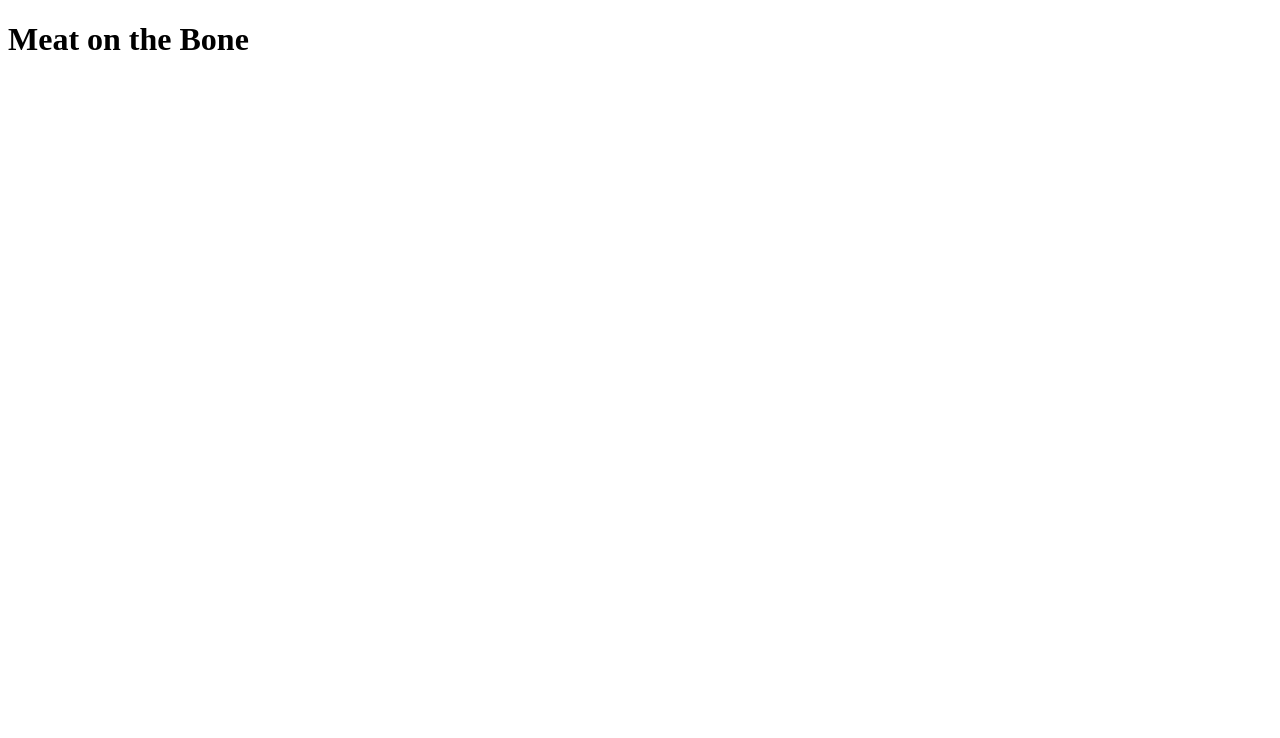
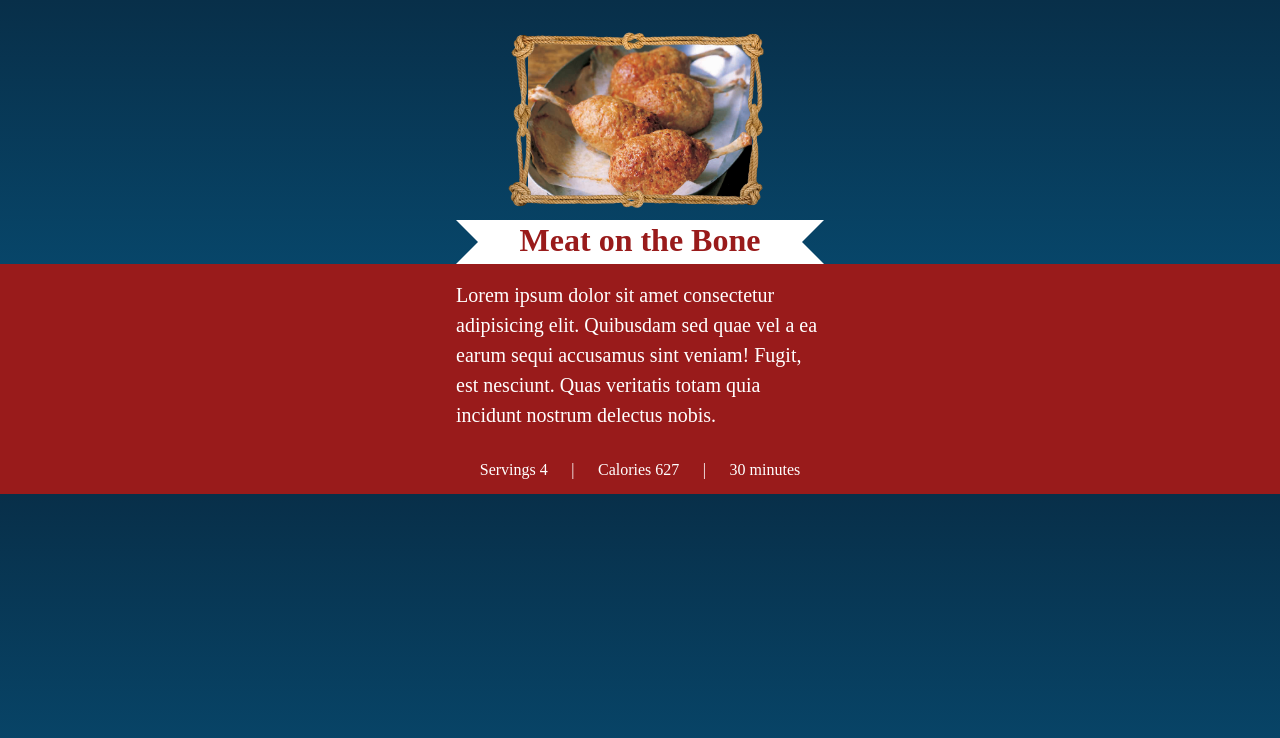
Before and after one commit to BeatHerSppark/pirate-recipes, a plain HTML site: page recipes/meat.html in a window 1280 px wide. Drawn offline with Linux system fonts and the light colour scheme; a web font is replaced by a local one.

Commit message:
started meat page

```diff
--- a/recipes/meat.css
+++ b/recipes/meat.css
@@ -0,0 +1,81 @@
+header {
+  display: flex;
+  flex-direction: column;
+  align-items: center;
+  color: white;
+  position: relative;
+}
+
+.imgcontainer {
+  margin-top: 1.5rem;
+  position: relative;
+  overflow: hidden;
+  width: 17rem;
+  height: 12rem;
+  display: flex;
+  flex-direction: column;
+  justify-content: center;
+  align-items: center;
+}
+
+.imgcontainer .mainimg {
+  width: 14rem;
+  height: 10rem;
+  object-fit: cover;
+}
+
+.imgcontainer .borderimg {
+  position: absolute;
+  z-index: 2;
+  top: 0.5rem;
+  left: 0.25rem;
+  height: 11rem;
+  width: 16rem;
+}
+
+.underline {
+  position: absolute;
+  border-top: 1.4rem solid white;
+  border-bottom: 1.4rem solid white;
+  border-left: 1.4rem solid transparent;
+  border-right: 1.4rem solid transparent;
+  margin-top: 0;
+  left: 50%;
+  transform: translateX(-50%);
+  margin-top: 13.75rem;
+  width: 23rem;
+  z-index: -1;
+}
+
+header h1 {
+  color: #991b1b;
+  width: 21rem;
+  text-align: center;
+  font-size: 2rem;
+  font-weight: 700;
+}
+
+.recipecontainer {
+  background-color: #991b1b;
+  color: white;
+  display: flex;
+  flex-direction: column;
+  justify-content: center;
+  align-items: center;
+}
+
+.recipecontainer p {
+  margin-top: 1rem;
+  font-size: 1.25rem;
+  width: 23rem;
+}
+
+.recipecontainer .content {
+  padding: 0.75rem;
+  width: 23rem;
+  margin-top: 1rem;
+  display: flex;
+  flex-direction: row;
+  justify-content: space-around;
+  align-items: center;
+}
--- a/recipes/meat.html
+++ b/recipes/meat.html
@@ -3,10 +3,34 @@
   <head>
     <meta charset="UTF-8" />
     <meta name="viewport" content="width=device-width, initial-scale=1.0" />
+    <link rel="stylesheet" href="../utils.css" />
     <link rel="stylesheet" href="meat.css" />
     <title>Meat on the Bone</title>
   </head>
   <body>
-    <h1>Meat on the Bone</h1>
+    <header>
+      <div class="imgcontainer">
+        <img class="borderimg" src="../assets/rope.png" alt="" />
+        <img class="mainimg" src="../assets/meat.png" alt="meat" />
+      </div>
+      <div class="underline"></div>
+      <h1>Meat on the Bone</h1>
+    </header>
+    <section class="recipecontainer">
+      <p>
+        Lorem ipsum dolor sit amet consectetur adipisicing elit. Quibusdam sed
+        quae vel a ea earum sequi accusamus sint veniam! Fugit, est nesciunt.
+        Quas veritatis totam quia incidunt nostrum delectus nobis.
+      </p>
+      <div class="content">
+        <div class="servings">Servings 4</div>
+        <div class="vl">|</div>
+        <div class="calories">Calories 627</div>
+        <div class="vl">|</div>
+        <div class="time">30 minutes</div>
+      </div>
+      <div class="ingredients"></div>
+      <div class="steps"></div>
+    </section>
   </body>
 </html>
--- a/style.css
+++ b/style.css
@@ -1,32 +1,5 @@
-@import url(https://db.onlinewebfonts.com/c/82848488b73a87d72f2436c02b9ab608?family=ONE+PIECE);
-
-@font-face {
-  font-family: "ONE PIECE";
-  src: url("https://db.onlinewebfonts.com/t/82848488b73a87d72f2436c02b9ab608.eot");
-  src: url("https://db.onlinewebfonts.com/t/82848488b73a87d72f2436c02b9ab608.eot?#iefix")
-      format("embedded-opentype"),
-    url("https://db.onlinewebfonts.com/t/82848488b73a87d72f2436c02b9ab608.woff2")
-      format("woff2"),
-    url("https://db.onlinewebfonts.com/t/82848488b73a87d72f2436c02b9ab608.woff")
-      format("woff"),
-    url("https://db.onlinewebfonts.com/t/82848488b73a87d72f2436c02b9ab608.ttf")
-      format("truetype"),
-    url("https://db.onlinewebfonts.com/t/82848488b73a87d72f2436c02b9ab608.svg#ONE PIECE")
-      format("svg");
-}
-
 :root {
   --orange500: #f97316;
-}
-
-body {
-  background: rgb(8, 47, 73);
-  background: linear-gradient(
-    180deg,
-    rgba(8, 47, 73, 1) 0%,
-    rgba(7, 89, 133, 1) 100%
-  );
-  font-family: "ONE PIECE";
 }
 
 header {
--- a/utils.css
+++ b/utils.css
@@ -77,3 +77,30 @@ svg {
     scroll-behavior: auto !important;
   }
 }
+
+@import url(https://db.onlinewebfonts.com/c/82848488b73a87d72f2436c02b9ab608?family=ONE+PIECE);
+
+@font-face {
+  font-family: "ONE PIECE";
+  src: url("https://db.onlinewebfonts.com/t/82848488b73a87d72f2436c02b9ab608.eot");
+  src: url("https://db.onlinewebfonts.com/t/82848488b73a87d72f2436c02b9ab608.eot?#iefix")
+      format("embedded-opentype"),
+    url("https://db.onlinewebfonts.com/t/82848488b73a87d72f2436c02b9ab608.woff2")
+      format("woff2"),
+    url("https://db.onlinewebfonts.com/t/82848488b73a87d72f2436c02b9ab608.woff")
+      format("woff"),
+    url("https://db.onlinewebfonts.com/t/82848488b73a87d72f2436c02b9ab608.ttf")
+      format("truetype"),
+    url("https://db.onlinewebfonts.com/t/82848488b73a87d72f2436c02b9ab608.svg#ONE PIECE")
+      format("svg");
+}
+
+body {
+  background: rgb(8, 47, 73);
+  background: linear-gradient(
+    180deg,
+    rgba(8, 47, 73, 1) 0%,
+    rgba(7, 89, 133, 1) 100%
+  );
+  font-family: "ONE PIECE";
+}
```
